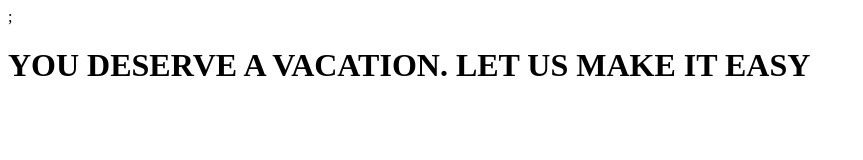
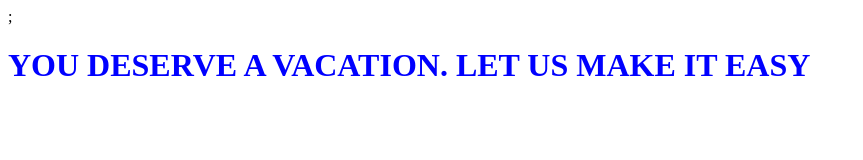
Before and after one commit to JersoSando/Landing-Deployment, a plain HTML site: page index.html in a window 1280 px wide. Shown: the whole page, without its empty margins (0-863 px from the left). Drawn offline with Linux system fonts and the light colour scheme.

Commit message:
style init

```diff
--- a/index.html
+++ b/index.html
@@ -4,10 +4,13 @@
     <meta charset="UTF-8">
     <meta http-equiv="X-UA-Compatible" content="IE=edge">
     <meta name="viewport" content="width=device-width, initial-scale=1.0">
+    <link rel="stylesheet" type="text/css" href="/style.css"/>
     <title>Deployment Lab</title>
 </head>
 <body>
     <script> src ='/js'</script>
-    <h1>YOU DESERVE A VACATION. LET US MAKE IT EASY</h1>
+
+    <h1 class="test">YOU DESERVE A VACATION. LET US MAKE IT EASY</h1>
+
 </body>
 </html>
--- a/server/index.js
+++ b/server/index.js
@@ -12,6 +12,7 @@ app.get('/', (req, res) => {
 app.use(express.json())
 
 app.use('/js', express.static(path.join(__dirname, 'public/main.js')))
+app.use('/style', express.static(path.join(__dirname, '/style.css')))
 
 app.listen(port, () => {
     console.log("Listening on port " + port)
--- /dev/null
+++ b/style.css
@@ -0,0 +1,3 @@
+.test{
+    color:blue
+}
```
